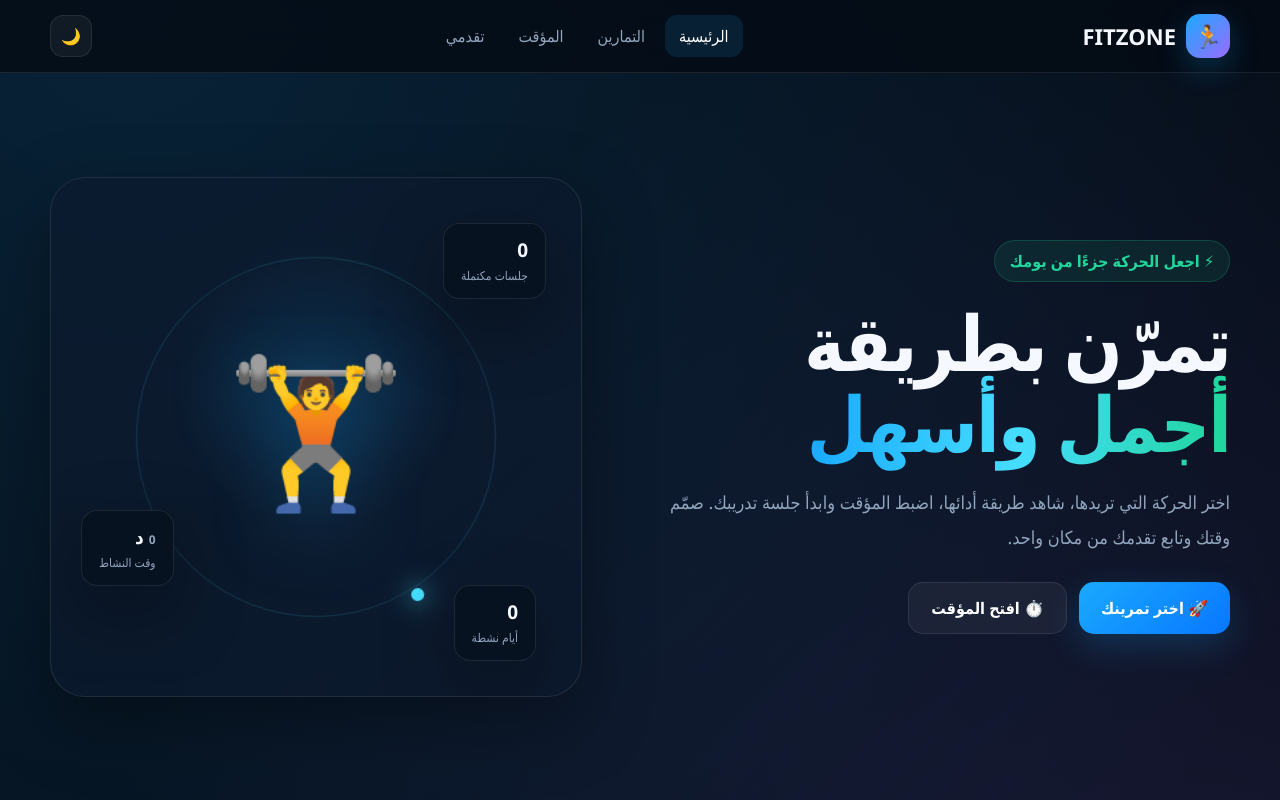
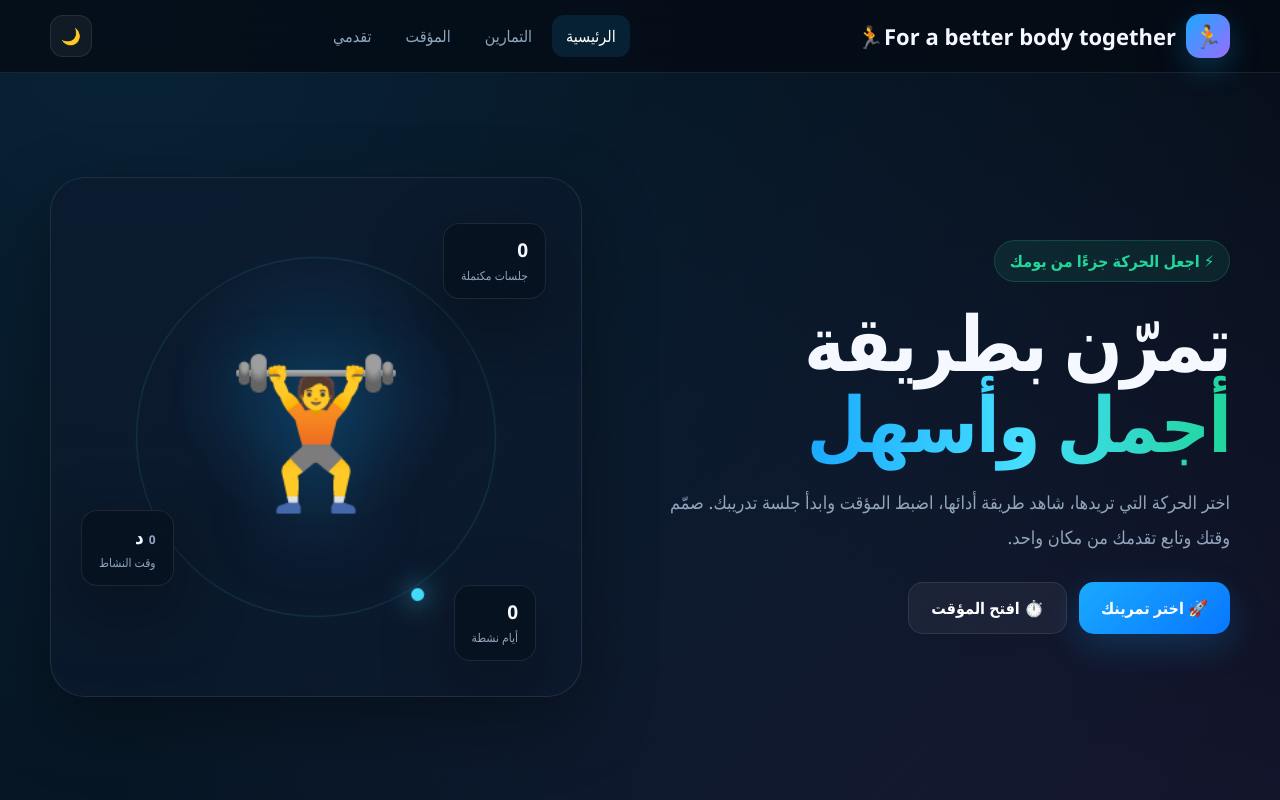
Before and after one commit to djawadsiabdallah2-lang/For-a-better-body-together, a plain HTML site: page index.html in a window 1280 px wide. Shown: the top 800 px of the page. Drawn offline with Linux system fonts and the light colour scheme.

Commit message:
Update logo text for improved clarity

```diff
--- a/index.html
+++ b/index.html
@@ -821,7 +821,7 @@ background:#fff;
 
 <div class="logo">
 <div class="logo-box">🏃</div>
-FITZONE
+For a better body together🏃
 </div>
 
 <div class="nav-links">
```
